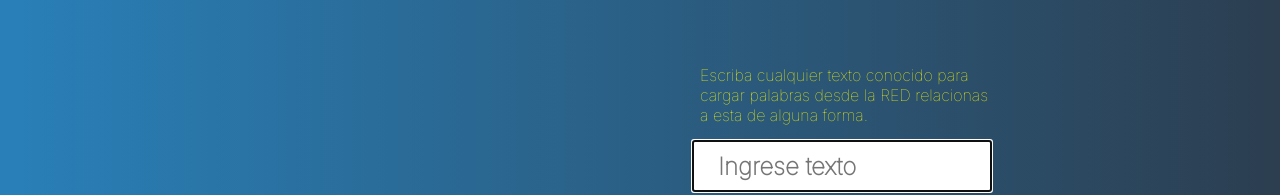
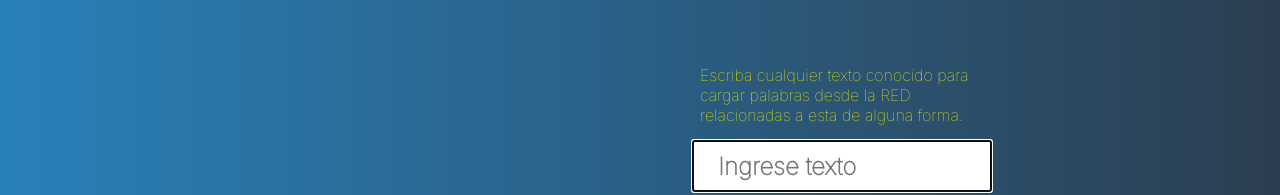
Before and after one commit to leonardohj44/ahorcado, a website: page index.html in a window 1280 px wide. Shown: the part 160-355 px from the top of the page. Drawn offline with nearby package versions, Linux system fonts and the light colour scheme.

Commit message:
proyecto ALURA One

```diff
--- a/index.html
+++ b/index.html
@@ -45,7 +45,7 @@
     </div>
     <div class="botones-juego">
       <p class="msg-box" id="msgbox"></p>
-      <p class="lbl" id="label">Escriba cualquier texto conocido para cargar palabras desde la RED relacionas a esta de alguna forma.</p>
+      <p class="lbl" id="label">Escriba cualquier texto conocido para cargar palabras desde la RED relacionadas a esta de alguna forma.</p>
       <input class="btn-repetir" type="submit" value="Repetir Juego" id="repetir-juego" onclick="repetirJuego()">
       <input class="btn-salir" type="submit" value="Salir Juego" id="salir-juego" onclick="window.location.reload()">
     </div>
```
